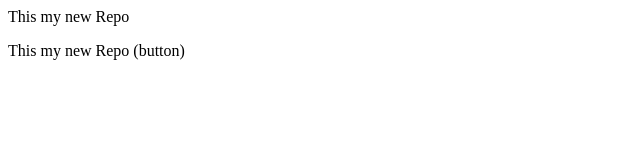
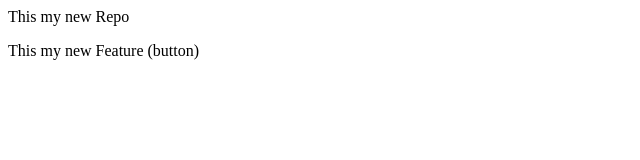
Before and after one commit to MrigankoSarkar/localrepo, a plain HTML site: page index.html in a window 1280 px wide. Shown: the full height of the page, 0-640 px from the left. Drawn offline with Linux system fonts and the light colour scheme.

Commit message:
New changes

```diff
--- a/index.html
+++ b/index.html
@@ -1,2 +1,2 @@
 <p>This my new Repo</p>
-<p>This my new Repo (button)</p>
+<p>This my new Feature (button)</p>
```
